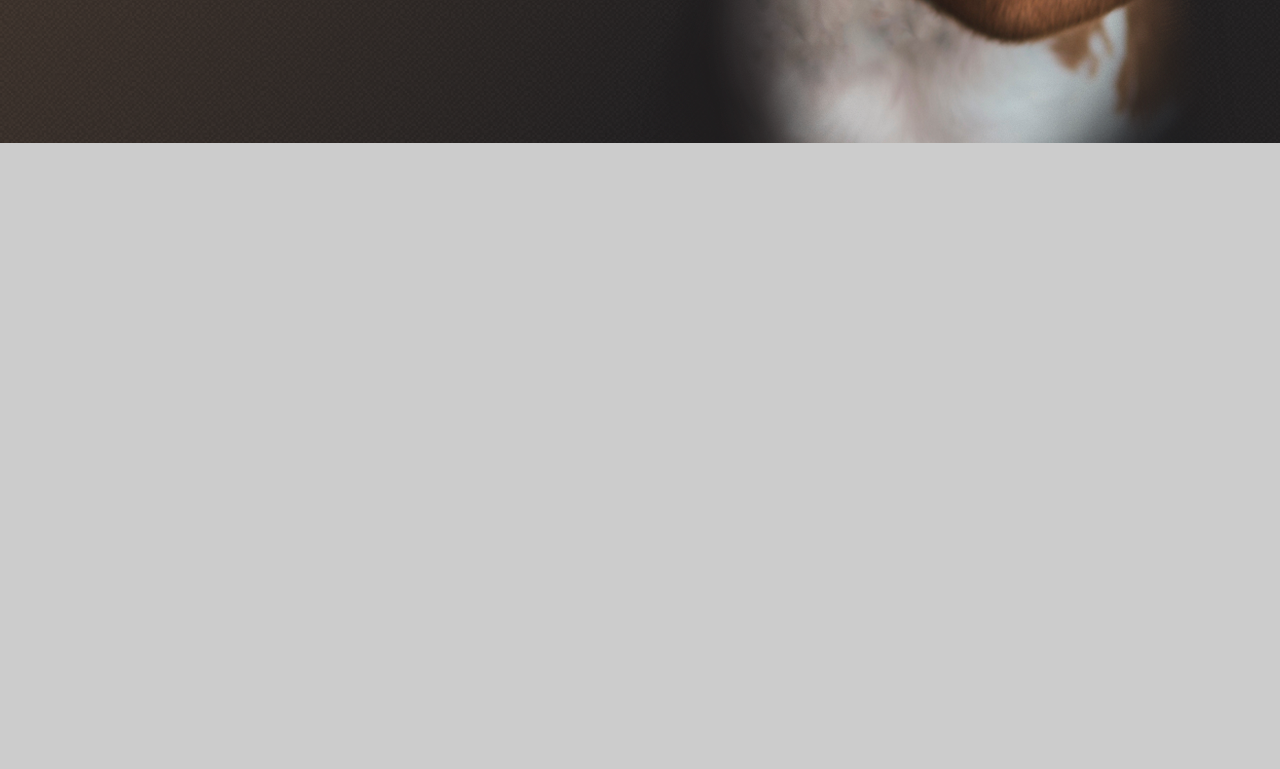
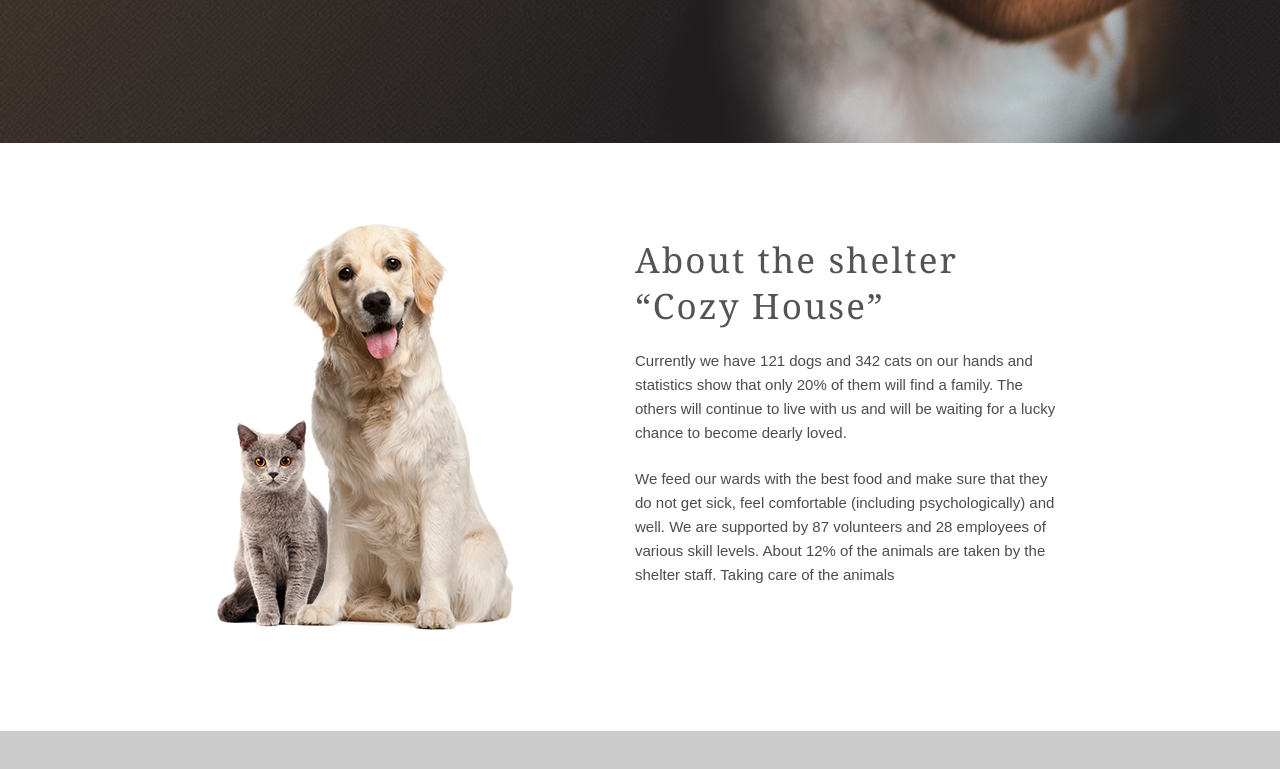
Before and after one commit to dimakozlovich/rs-school, a plain HTML site: page shelter/index.html in a window 1280 px wide. Shown: the part 783-1552 px from the top of the page. Drawn offline with Linux system fonts and the light colour scheme.

Commit message:
feat: add about pets

```diff
--- a/shelter/index.html
+++ b/shelter/index.html
@@ -31,6 +31,25 @@
            </div>
         </header>
 
+        <!-- ABOUT-PETS -->
+        <div class="about-pets">
+            <div class="dog-photo"></div>
+            <div class="about-shelter">
+            <div class="heading-2"><h3>About the shelter “Cozy House”</h3></div>
+            <div class="paragraph-1"><p>
+              Currently we have 121 dogs and 342 cats on our hands and statistics show that only
+              20% of them will find a family. The others will continue to live with us and will
+              be waiting for a lucky chance to become dearly loved.
+            </p></div>
+            <div class="paragraph-2"><p>
+              We feed our wards with the best food and make sure that they do not get sick,
+               feel comfortable (including psychologically) and well. We are supported by 87
+               volunteers and 28 employees of various skill levels. About 12% of the animals
+               are taken by the shelter staff. Taking care of the animals
+            </p></div>
+            </div>
+          </div>
+
 
     </div>
 </body>
--- a/shelter/styles.css
+++ b/shelter/styles.css
@@ -243,3 +243,71 @@ border-radius: 100px;
     flex-grow: 0;
 
 }
+
+/*about-pets*/
+.about-pets
+{
+   background-color: #fff;
+   height: 588px;
+   position: relative;
+}
+.dog-photo
+{
+    position: absolute;
+    width: 300px;
+    height: 408px;
+    left: 215px;
+    top: 80px;
+
+    background:url(photos/dogPhoto.png);
+}
+
+.about-shelter
+{
+    height: 350px;
+    position: absolute;
+    left:635px;
+    top:94px;
+    display: flex;
+    flex-direction: column;
+    justify-content:space-between;
+
+}
+
+.heading-2
+{
+
+width: 370px;
+height: 90px;
+left: 0px;
+top: 0px;
+}
+
+
+.heading-2 h3, .heading-3 h3 ,.heading-4 h3
+{
+    font-family: 'Georgia';
+font-style: normal;
+font-weight: 400;
+font-size: 35px;
+line-height: 130%;
+/* or 45px */
+
+display: flex;
+align-items: center;
+letter-spacing: 0.06em;
+
+/* color-dark-l */
+
+color: #545454;
+}
+.paragraph-1 , .paragraph-2
+{
+    width: 430px;
+    font-family: 'Arial';
+font-style: normal;
+font-weight: 400;
+font-size: 15px;
+line-height: 160%;
+color: #4C4C4C;
+}
```
Also changed, not shown: shelter/photos/dogPhoto.png (added).
